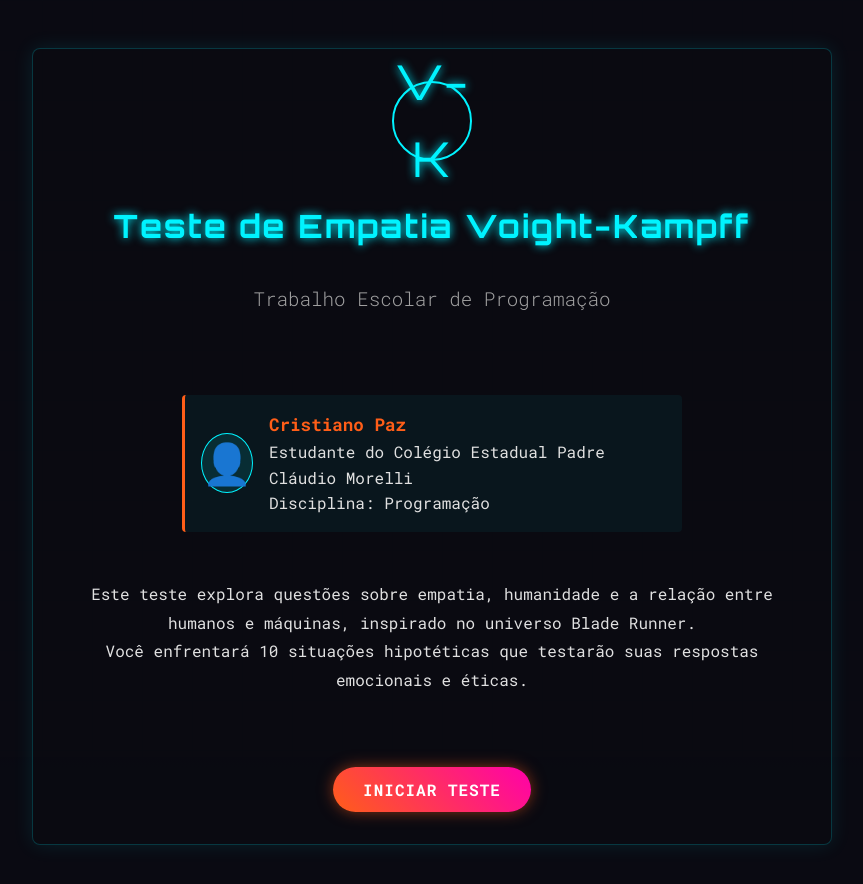
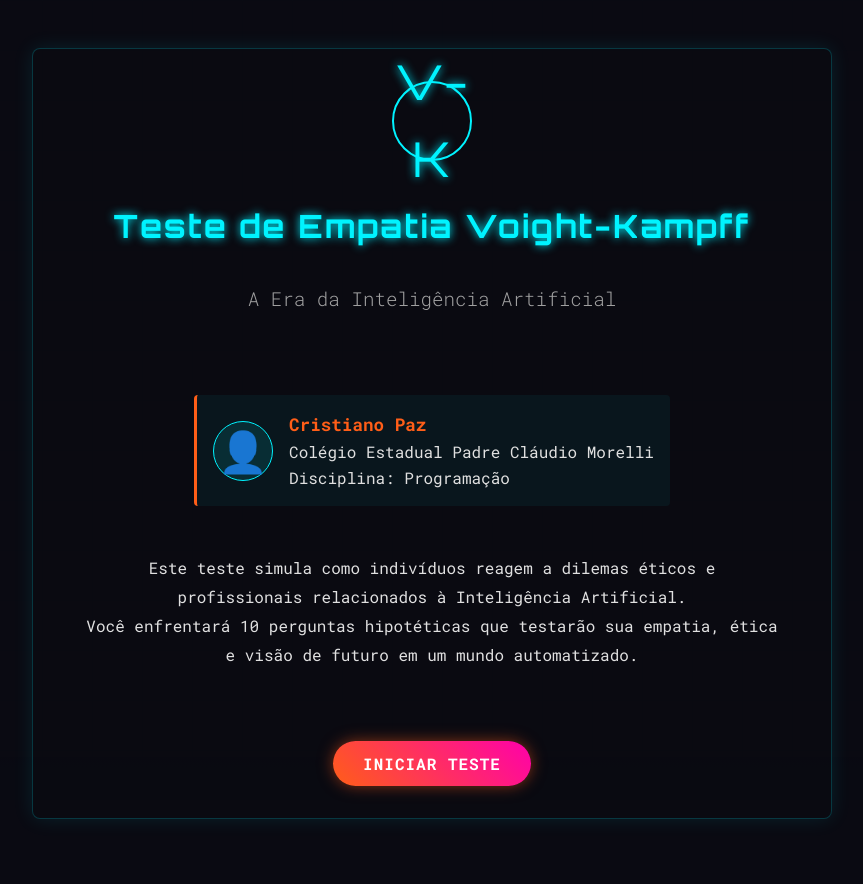
Before and after one commit to christianoxtz/khryss2047, a plain HTML site: page index.html in a window 1280 px wide. Shown: the whole page, without its empty margins (208-1071 px from the left). Drawn offline with Linux system fonts and the light colour scheme.

Commit message:
Update index.html

```diff
--- a/index.html
+++ b/index.html
@@ -14,20 +14,20 @@
             <div class="intro-content">
                 <div class="logo">V-K</div>
                 <h1>Teste de Empatia Voight-Kampff</h1>
-                <h2>Trabalho Escolar de Programação</h2>
+                <h2>A Era da Inteligência Artificial</h2>
 
                 <div class="author-info">
                     <div class="profile-icon">👤</div>
                     <div>
                         <p><strong>Cristiano Paz</strong></p>
-                        <p>Estudante do Colégio Estadual Padre Cláudio Morelli</p>
-                        <p>Disciplina: Programação </p>
+                        <p>Colégio Estadual Padre Cláudio Morelli</p>
+                        <p>Disciplina: Programação</p>
                     </div>
                 </div>
 
                 <div class="intro-text">
-                    <p>Este teste explora questões sobre empatia, humanidade e a relação entre humanos e máquinas, inspirado no universo Blade Runner.</p>
-                    <p>Você enfrentará 10 situações hipotéticas que testarão suas respostas emocionais e éticas.</p>
+                    <p>Este teste simula como indivíduos reagem a dilemas éticos e profissionais relacionados à Inteligência Artificial.</p>
+                    <p>Você enfrentará 10 perguntas hipotéticas que testarão sua empatia, ética e visão de futuro em um mundo automatizado.</p>
                 </div>
 
                 <button class="start-btn" id="startBtn">Iniciar Teste</button>
@@ -38,12 +38,11 @@
         <section class="test-section" id="test" style="display:none;">
             <div class="terminal">
                 <div class="terminal-header">
-                    <div class="terminal-title">VOIGHT-KAMPFF 2.1</div>
-                    <div class="terminal-year">2023</div>
+                    <div class="terminal-title">VOIGHT-KAMPFF 3.0</div>
+                    <div class="terminal-year">2025</div>
                 </div>
-
                 <div class="terminal-body" id="terminal-body">
-                    <!-- Conteúdo dinâmico será injetado aqui via JS -->
+                    <!-- Conteúdo será injetado aqui via script.js -->
                 </div>
             </div>
 
@@ -58,7 +57,7 @@
             <div class="result-card">
                 <h2>Resultado do Teste</h2>
                 <div class="result-content" id="resultContent">
-                    <!-- Resultado será injetado aqui -->
+                    <!-- Resultado será injetado aqui via script.js -->
                 </div>
                 <div class="result-actions">
                     <button class="retry-btn" id="retryBtn">Refazer Teste</button>
@@ -68,7 +67,7 @@
         </section>
     </div>
 
-    <!-- Efeitos de Fundo -->
+    <!-- Efeitos Visuais -->
     <div class="background-effects">
         <div class="digital-rain"></div>
         <div class="neon-grid"></div>
```
